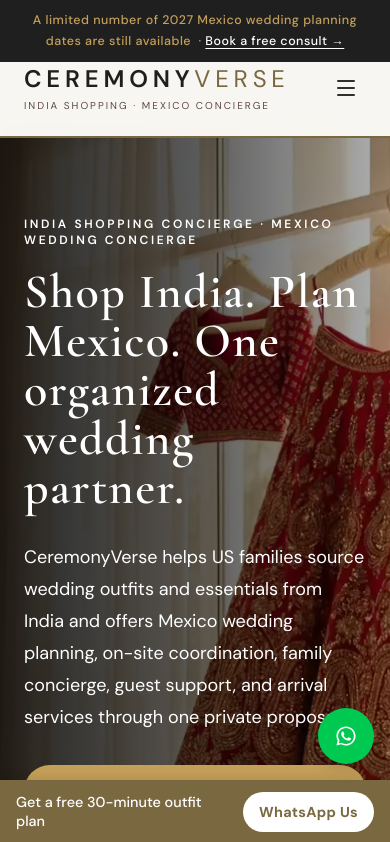
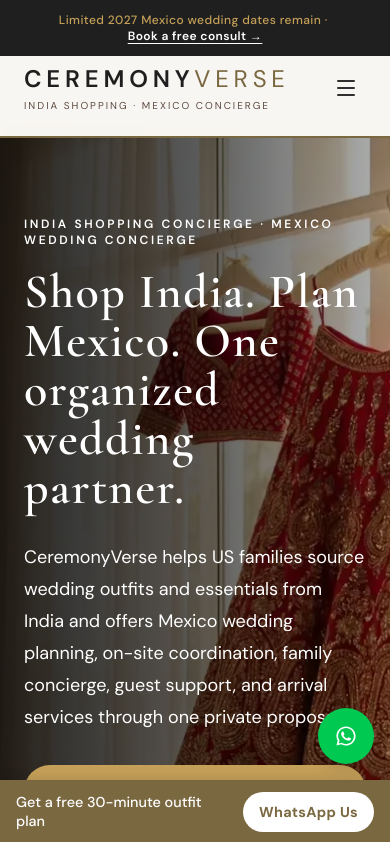
Before and after one commit to leylabernie/v0-ceremony-verse-wedding-concierge, a Next.js app: page / in a window 390 px wide. Shown: the top 842 px of the page. Built offline with nearby package versions, Linux system fonts and the light colour scheme.

Commit message:
Update app/layout.tsx for responsive header fix

```diff
--- a/app/layout.tsx
+++ b/app/layout.tsx
@@ -219,16 +219,18 @@ export default function RootLayout({
         </Script>
         <AcquisitionAttribution />
         {/* Urgency announcement bar — fixed at very top */}
-        <div style={{ background: "#1f1f1f", color: "#c5a059", textAlign: "center", padding: "10px 16px", fontSize: "0.78rem", fontWeight: 500, letterSpacing: "0.04em", position: "fixed", top: 0, left: 0, right: 0, zIndex: 100 }}>
-          A limited number of 2027 Mexico wedding planning dates are still available &nbsp;·&nbsp;
-          <a href="https://wa.me/12153419990?text=Hi%20Bhamini!%20I%20want%20to%20discuss%20India%20shopping%20or%20Mexico%20wedding%20concierge%20support." target="_blank" rel="noopener noreferrer" style={{ color: "#fff", textDecoration: "underline", textUnderlineOffset: "3px" }}>Book a free consult →</a>
+        <div className="cv-announcement-bar">
+          <span className="hidden lg:inline">A limited number of 2027 Mexico wedding planning dates are still available</span>
+          <span className="lg:hidden">Limited 2027 Mexico wedding dates remain</span>
+          <span aria-hidden="true">&nbsp;·&nbsp;</span>
+          <a href="https://wa.me/12153419990?text=Hi%20Bhamini!%20I%20want%20to%20discuss%20India%20shopping%20or%20Mexico%20wedding%20concierge%20support." target="_blank" rel="noopener noreferrer">Book a free consult →</a>
         </div>
 
         {/* Navigation — appears on ALL pages */}
         <Navigation />
 
-        {/* Spacer so body content starts below fixed urgency bar + nav (40px + 96px = 136px) */}
-        <div style={{ height: "136px" }} />
+        {/* Keep page content below the responsive fixed announcement and navigation. */}
+        <div className="cv-header-spacer" />
         {children}
 
         {/* SINGLE WhatsApp Button (global) */}
```
